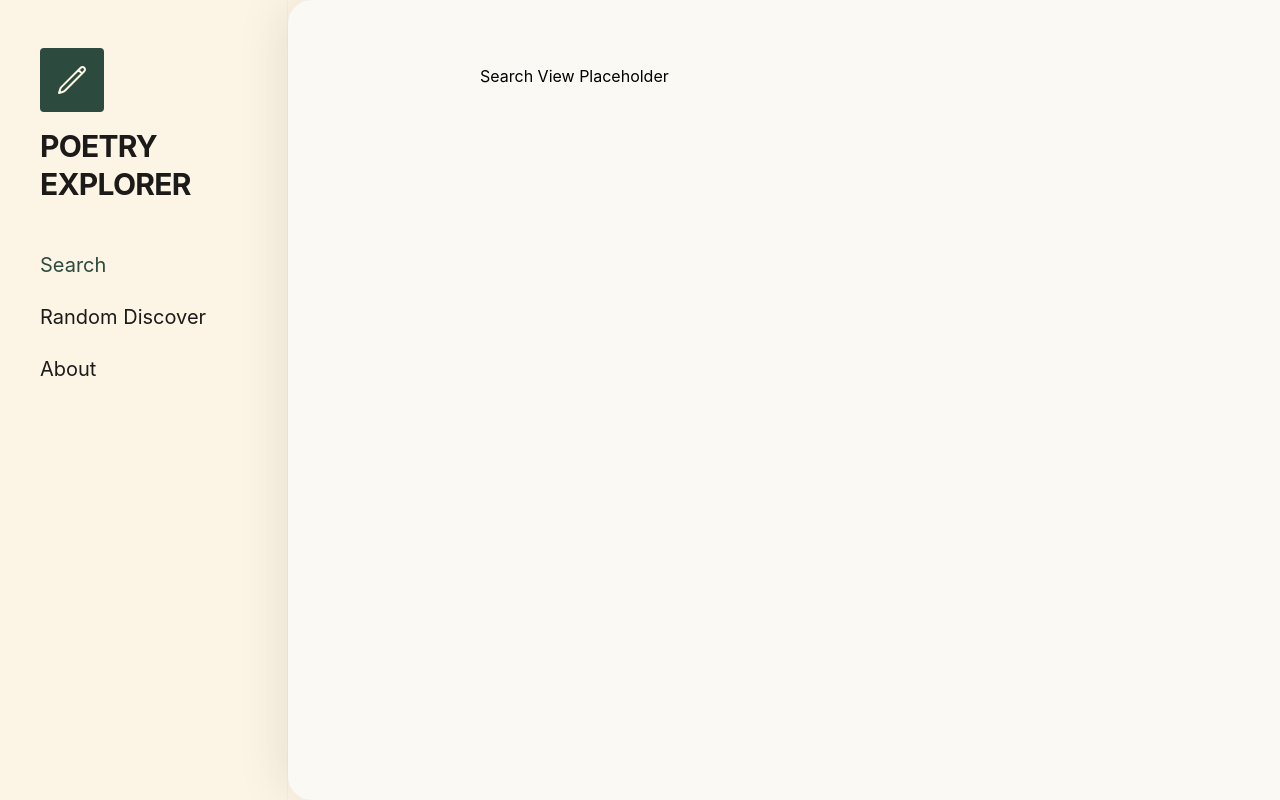
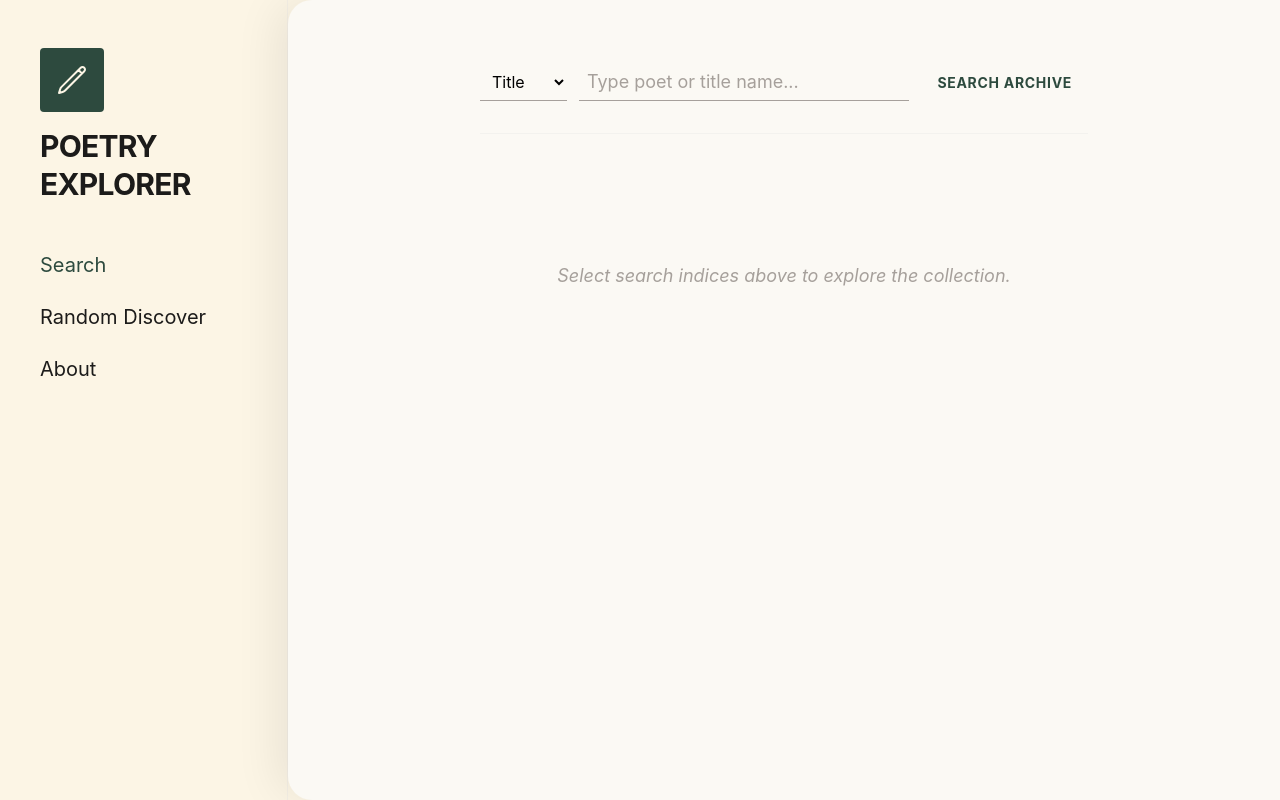
Before and after one commit to Tambre1209/poetry-explorer-vue, a Vue app: page / in a window 1280 px wide. Built offline with nearby package versions, Linux system fonts and the light colour scheme.

Commit message:
feat: search recreated

```diff
--- a/src/App.vue
+++ b/src/App.vue
@@ -1,6 +1,7 @@
 <script setup>
 import { ref, reactive } from 'vue'
 import Sidebar from './components/Sidebar.vue'
+import Search from './components/Search.vue'
 
 //Central Application State
 const currentView = ref('search') // Available views: search, poem, about
@@ -39,7 +40,11 @@ const fetchRandom = async () => {
             <div class="max-w-3xl mx-auto w-full px-5 md:px-20 py-10 md:py-16">
 
                 <div v-if="currentView === 'search'">
-                    <p>Search View Placeholder</p>
+                    <Search
+                        :currentSearch="currentSearch"
+                        :apiCache="apiCache"
+                        @open-poem="openPoem"
+                    />
                 </div>
 
                 <div v-else-if="currentView === 'poem'">
--- /dev/null
+++ b/src/components/Search.vue
@@ -0,0 +1,119 @@
+<script setup>
+import { ref } from 'vue'
+
+const props = defineProps({
+  currentSearch: Object,
+  apiCache: Object
+})
+
+const emit = defineEmits(['open-poem'])
+
+const isSearching = ref(false)
+const apiError = ref(null)
+
+const executeSearch = async () => {
+  if (!props.currentSearch.query.trim()) return
+
+  isSearching.value = true
+  apiError.value = null
+  props.currentSearch.results = []
+
+  const url = `https://poetrydb.org/${props.currentSearch.type}/${props.currentSearch.query}`
+
+  if (props.apiCache[url]) {
+    props.currentSearch.results = props.apiCache[url]
+    isSearching.value = false
+    return
+  }
+
+  try {
+    const response = await fetch(url)
+    const data = await response.json()
+
+    if (Array.isArray(data) && data.length > 0 && !data[0].status) {
+      const sorted = data.sort((a, b) => a.title.localeCompare(b.title))
+      props.apiCache[url] = sorted
+      props.currentSearch.results = sorted
+    } else {
+      props.currentSearch.results = []
+    }
+  } catch (error) {
+    apiError.value = 'The poetry database took too long to respond. Please try again.'
+  } finally {
+    isSearching.value = false
+  }
+}
+</script>
+
+<template>
+  <div>
+    <div class="mb-12 border-b border-stone-200/40 pb-8">
+      <form @submit.prevent="executeSearch" class="flex flex-col sm:flex-row gap-3">
+        <select v-model="currentSearch.type" class="bg-transparent border-b border-stone-400 py-1 px-2 focus:outline-none focus:border-[#2D4A3E] text-base">
+          <option value="author">Author</option>
+          <option value="title">Title</option>
+        </select>
+
+        <input
+          type="text"
+          v-model="currentSearch.query"
+          placeholder="Type poet or title name..."
+          required
+          class="flex-1 bg-transparent border-b border-stone-400 py-1 px-2 focus:outline-none focus:border-[#2D4A3E] placeholder-stone-400 text-lg"
+        />
+
+        <button
+          type="submit"
+          :disabled="isSearching"
+          class="text-sm font-bold uppercase tracking-wider text-[#2D4A3E] hover:text-[#722F37] transition-colors px-4 py-1"
+        >
+          {{ isSearching ? 'Searching...' : 'Search Archive' }}
+        </button>
+      </form>
+    </div>
+
+    <div id="search-results-target">
+      <div v-if="apiError" class="text-center py-20 border border-dashed border-stone-200 rounded bg-[#F4F0E6]/30">
+        <p class="italic text-[#722F37] text-lg font-bold">Network Delay</p>
+        <p class="text-xs text-stone-400 mt-2 font-mono">{{ apiError }}</p>
+      </div>
+
+      <div v-else-if="currentSearch.results && currentSearch.results.length > 0" class="space-y-8 animate-fade-in">
+        <div class="text-xs font-mono uppercase tracking-widest text-[#605E5A] border-b border-stone-200/60 pb-2">
+          Found {{ currentSearch.results.length }} matches in archive
+        </div>
+
+        <ul class="divide-y divide-stone-200/20">
+          <li v-for="(poem, index) in currentSearch.results" :key="index" class="py-1">
+            <button
+              @click="emit('open-poem', poem)"
+              class="w-full text-left group flex flex-col md:flex-row md:items-baseline md:justify-between gap-2 py-3 px-4 rounded hover:bg-stone-200/50 -mx-4 transition-all duration-150"
+            >
+              <div class="space-y-1">
+                <h3 class="text-xl font-bold text-[#1C1B1A] group-hover:text-[#722F37] transition-colors">
+                  {{ poem.title }}
+                </h3>
+                <p class="text-sm text-[#605E5A]">
+                  by {{ poem.author }}
+                </p>
+              </div>
+
+              <span class="text-xs font-mono text-[#605E5A] group-hover:text-[#2D4A3E] transition-colors whitespace-nowrap">
+                {{ poem.linecount }} lines <span class="group-hover:translate-x-1 inline-block transition-transform">→</span>
+              </span>
+            </button>
+          </li>
+        </ul>
+      </div>
+
+      <div v-else-if="currentSearch.query && !isSearching && currentSearch.results.length === 0" class="text-center py-20 border border-dashed border-stone-200 rounded bg-[#F4F0E6]/30">
+        <p class="italic text-[#605E5A] text-lg">The archives are silent.</p>
+        <p class="text-xs text-stone-400 mt-2 font-mono">No matching records found. Verify spelling or switch parameters.</p>
+      </div>
+
+      <div v-else class="text-center py-20">
+        <p class="italic text-stone-400 text-lg">Select search indices above to explore the collection.</p>
+      </div>
+    </div>
+  </div>
+</template>
```
